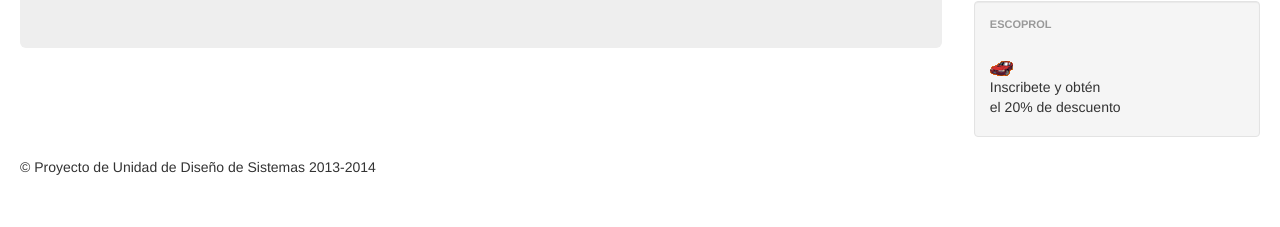
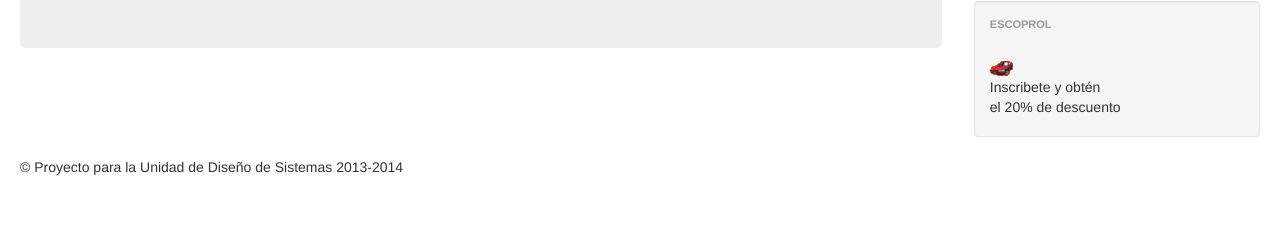
Before and after one commit to yandry0007/ESCOPROLnew, a Django app: page /add/alumno/ in a window 1280 px wide. Shown: the part 576-803 px from the top of the page. Run offline with Django 3.2, Linux system fonts and the light colour scheme; the visitor is signed in with stand-in values (Sample User, id 1); data that the repository does not hold is empty; some libraries are stand-ins or nearby versions.

Commit message:
Modificado el pie de pagina de el archiva base.html

```diff
--- a/templates/base.html
+++ b/templates/base.html
@@ -148,7 +148,7 @@
 
 		</div>
 		<footer>
-				<p>&copy; Proyecto de Unidad de Diseño de Sistemas 2013-2014</p>
+				<p>&copy; Proyecto para la Unidad de Diseño de Sistemas 2013-2014</p>
 			</footer>
 	</div>
 
```
Also changed, not shown: 2 other files.
